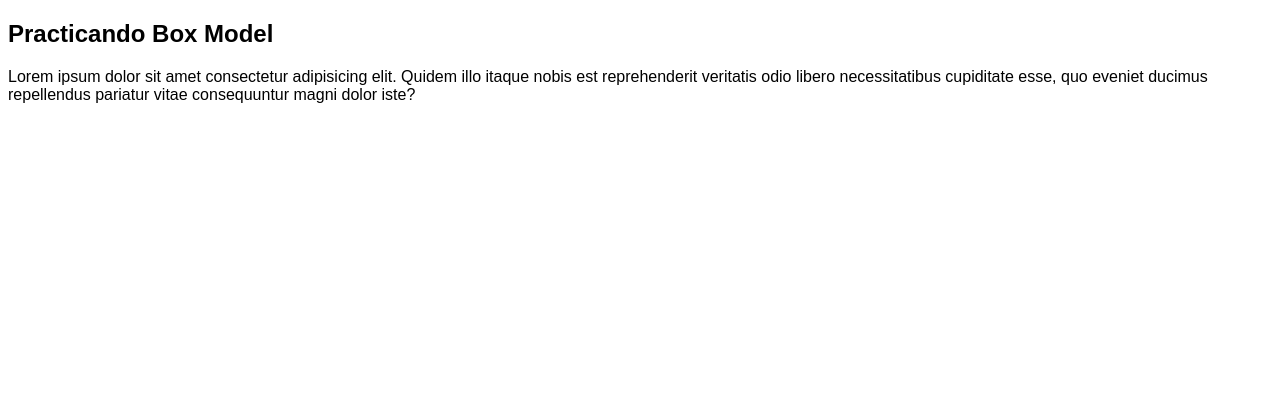
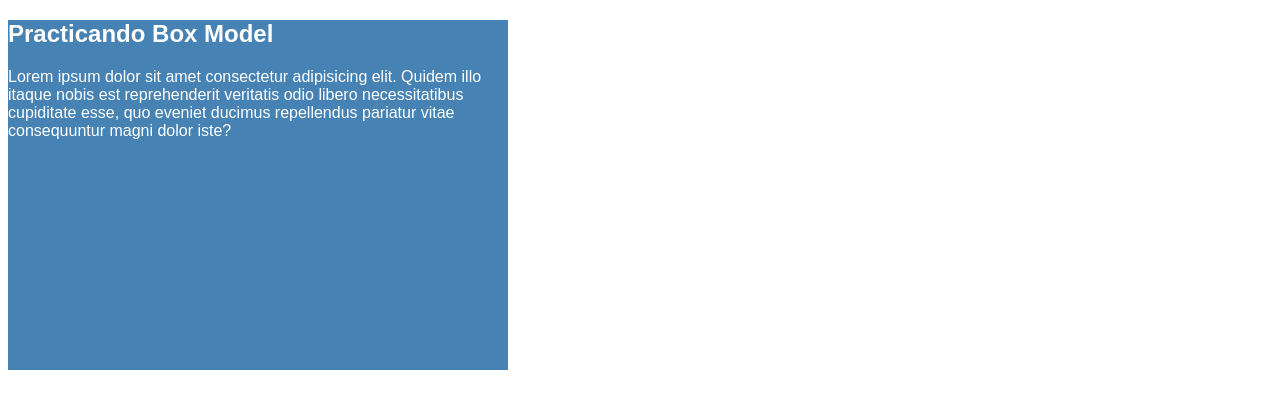
Before and after one commit to NicolasAlejandro10/practica-box-model, a plain HTML site: page index.html in a window 1280 px wide. Drawn offline with Linux system fonts and the light colour scheme.

Commit message:
ancho y largo del contenido

```diff
--- a/estilo.css
+++ b/estilo.css
@@ -1,3 +1,11 @@
 body{
     font-family: arial;
 }
+
+.card{
+    background-color: steelblue;
+    color: white;
+    width: auto;
+    max-width: 500px;
+    height: 350px;
+}
--- a/index.html
+++ b/index.html
@@ -7,7 +7,7 @@
     <title>Box Model</title>
 </head>
 <body>
-    <div class="csr">
+    <div class="card">
         <h2 class="card__title">Practicando Box Model</h2>
         <p class="caed__paragraph">Lorem ipsum dolor sit amet consectetur adipisicing elit. Quidem illo itaque nobis est reprehenderit veritatis odio libero necessitatibus cupiditate esse, quo eveniet ducimus repellendus pariatur vitae consequuntur magni dolor iste?</p>
     </div>
```
